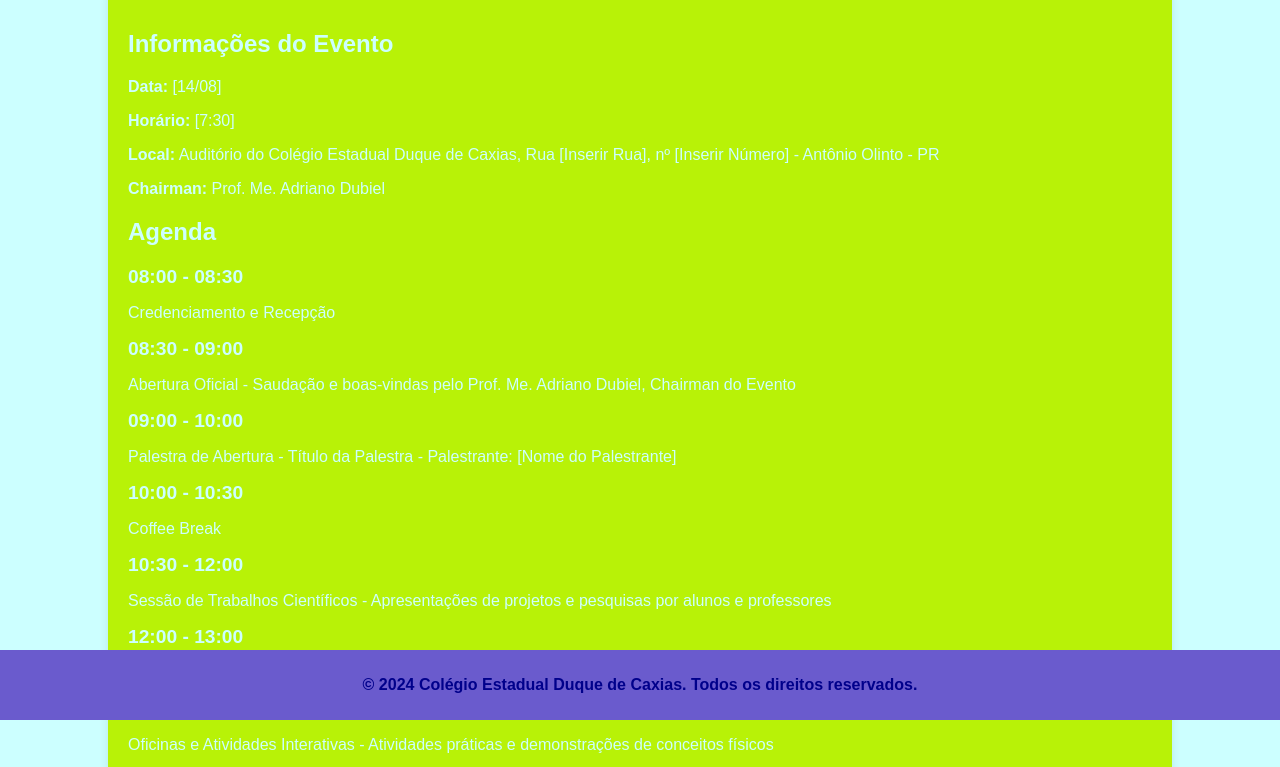
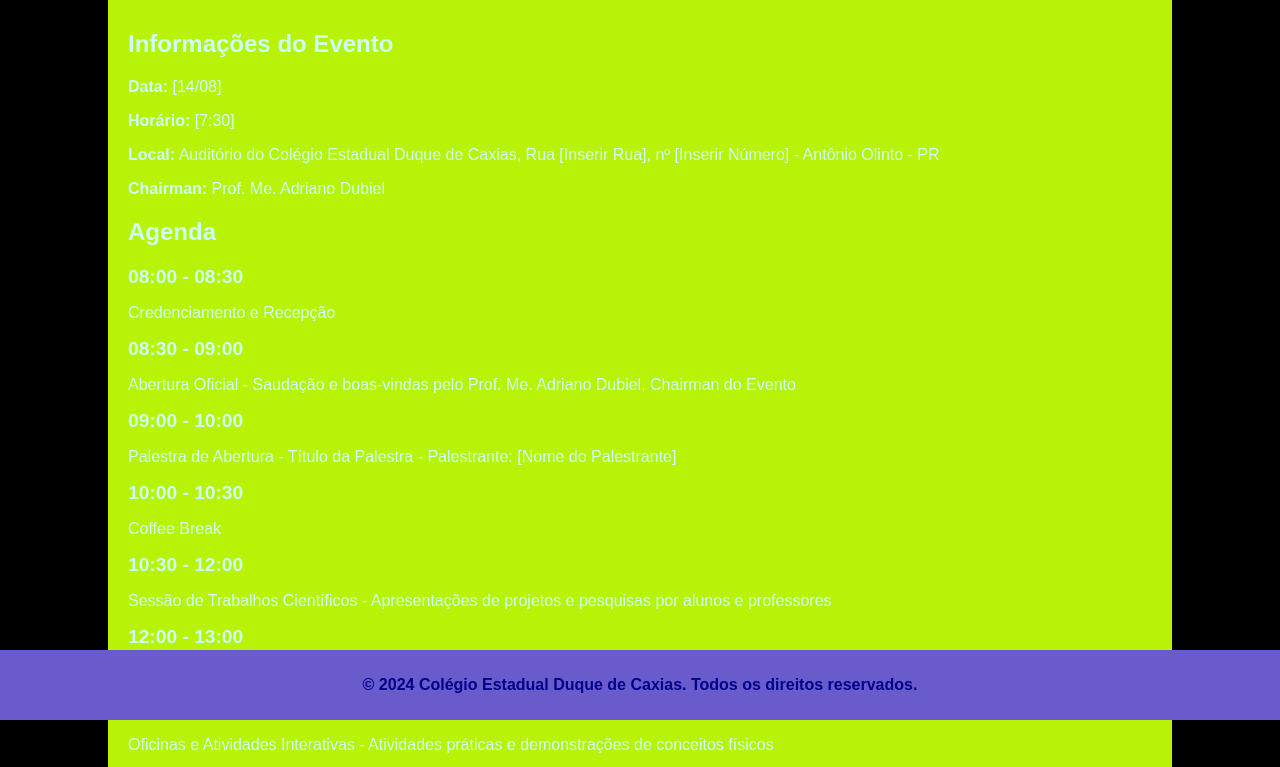
Before and after one commit to edelinda00/3anoA, a plain HTML site: page index.html in a window 1280 px wide. Shown: the part 80-847 px from the top of the page. Drawn offline with Linux system fonts and the light colour scheme.

Commit message:
Update index.html

```diff
--- a/index.html
+++ b/index.html
@@ -9,7 +9,7 @@
             font-family: Arial, sans-serif;
             margin: 0;
             padding: 0;
-            background-color: hsl(180, 100%, 90%);
+            background-color: hsl(0, 100%, 0%);
             color:#ccffff;
         }
         header {
```
